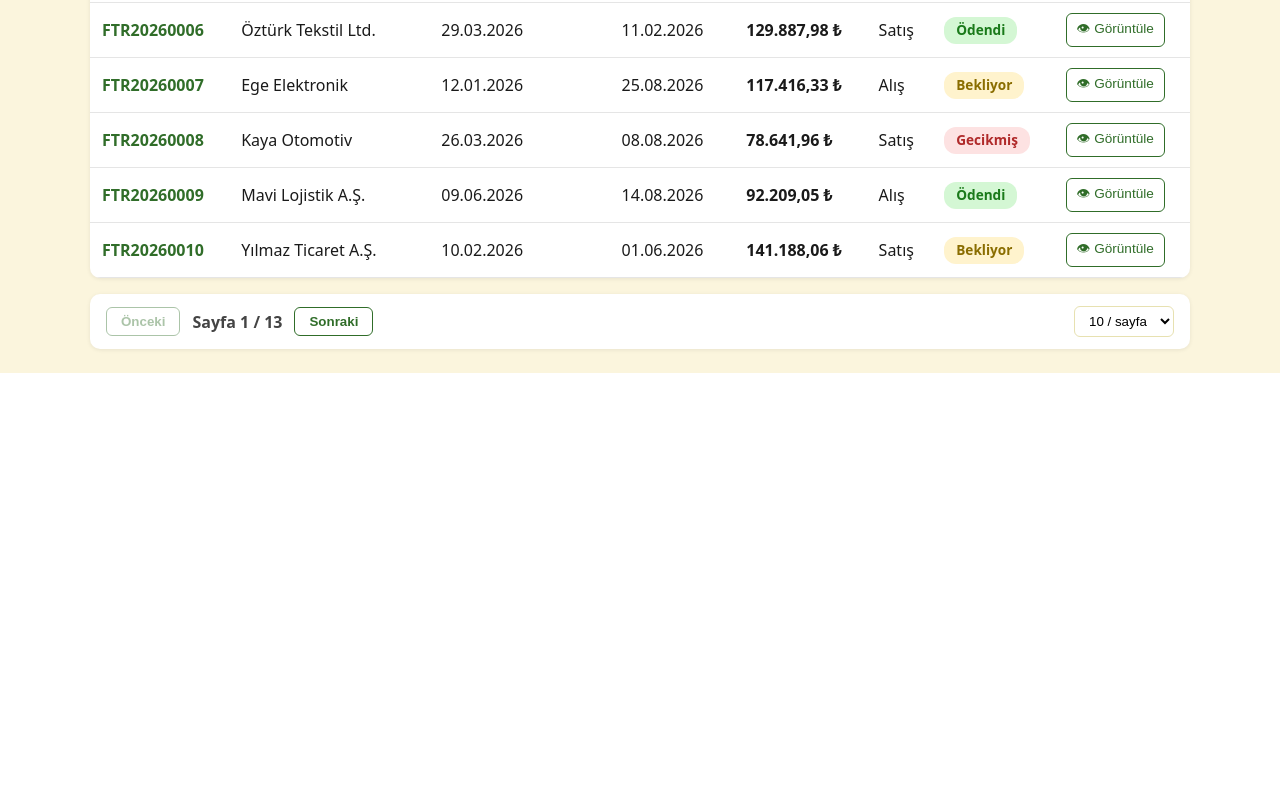
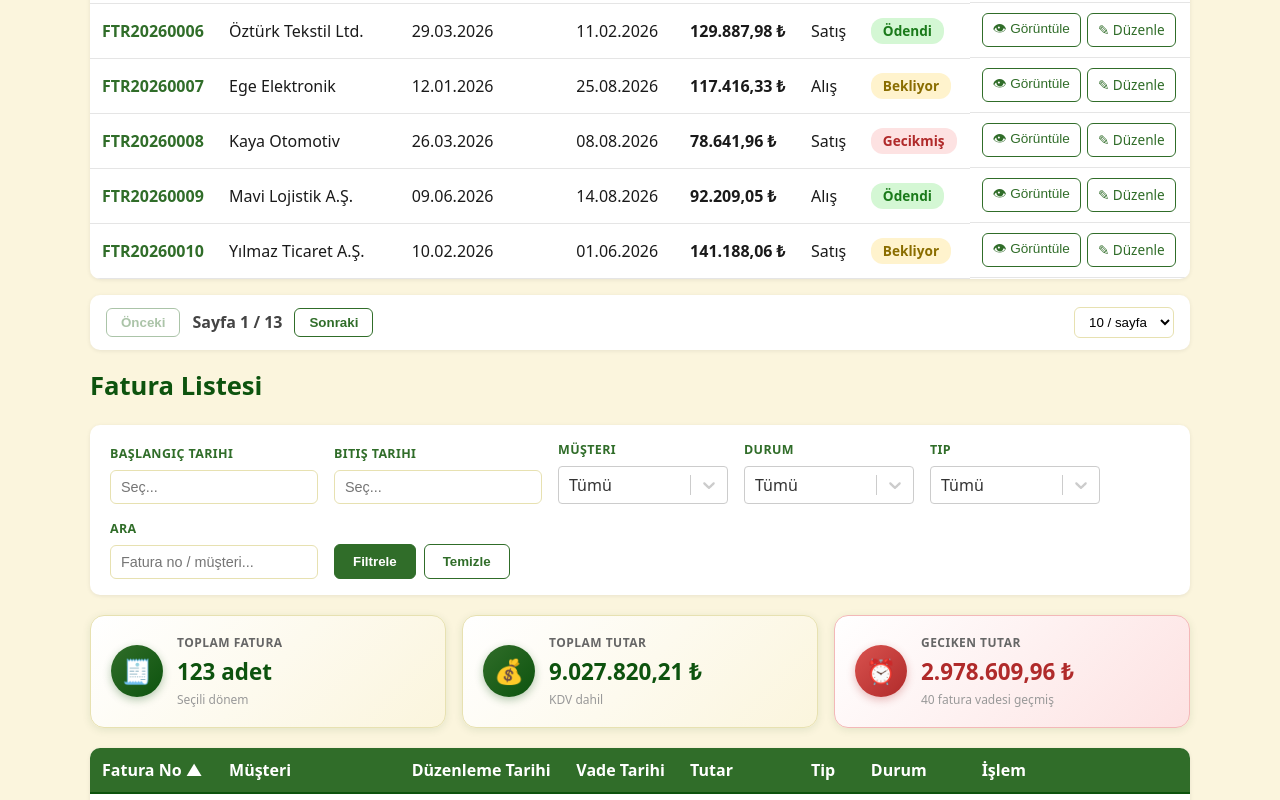
Before and after one commit to ErayErtac/fatura-liste, a React (Vite) app: page / in a window 1280 px wide. Shown: the part 800-1600 px from the top of the page. Before the commit the page ends 1173 px from the top, so only its background shows below. Built offline with nearby package versions, Linux system fonts and the light colour scheme; data requests are answered from the project's data file.

Commit message:
Fatura duzenleme ozelligi: dinamik route (/fatura-duzenle/:id), PUT istegi, form onceden doldurma

```diff
--- a/db.json
+++ b/db.json
@@ -6,9 +6,23 @@
       "musteri": "Kaya Otomotiv",
       "duzenlemeTarihi": "2026-01-05",
       "vadeTarihi": "2026-08-08",
-      "tutar": 80690.51,
+      "tutar": 90690,
       "tip": "Alış",
-      "durum": "Bekliyor"
+      "durum": "Bekliyor",
+      "kalemler": [
+        {
+          "id": "kalem-0",
+          "aciklama": "Genel",
+          "miktar": 1,
+          "birimFiyat": 80690
+        },
+        {
+          "id": "kalem-1",
+          "aciklama": "Genel2",
+          "miktar": 1,
+          "birimFiyat": 10000
+        }
+      ]
     },
     {
       "id": "inv-2",
--- a/src/App.tsx
+++ b/src/App.tsx
@@ -21,6 +21,11 @@ function App() {
         <Route path="/" element={<FaturaListesiSayfasi />} />
         <Route path="/yeni-fatura" element={<YeniFaturaSayfasi />} />
       </Routes>
+      <Routes>
+        <Route path="/" element={<FaturaListesiSayfasi />} />
+        <Route path="/yeni-fatura" element={<YeniFaturaSayfasi />} />
+        <Route path="/fatura-duzenle/:id" element={<YeniFaturaSayfasi />} />
+      </Routes>
     </div>
   )
 }
--- a/src/api/resources/invoice.ts
+++ b/src/api/resources/invoice.ts
@@ -10,3 +10,8 @@ export async function faturaOlustur(fatura: Invoice): Promise<Invoice> {
   const yanit = await http.post<Invoice>('/invoices', fatura)
   return yanit.data
 }
+
+export async function faturaGuncelle(fatura: Invoice): Promise<Invoice> {
+  const yanit = await http.put<Invoice>(`/invoices/${fatura.id}`, fatura)
+  return yanit.data
+}
--- a/src/components/InvoiceRow.module.scss
+++ b/src/components/InvoiceRow.module.scss
@@ -50,3 +50,25 @@
     background-color: #E7E1B1;
   }
 }
+
+.islemHucresi {
+  display: flex;
+  gap: 6px;
+}
+
+.editButton {
+  cursor: pointer;
+  border: 1px solid #306D29;
+  background-color: #fff;
+  border-radius: 6px;
+  padding: 4px 10px;
+  font-size: 0.85rem;
+  color: #306D29;
+  text-decoration: none;
+  display: inline-flex;
+  align-items: center;
+
+  &:hover {
+    background-color: #E7E1B1;
+  }
+}
--- a/src/components/InvoiceRow.tsx
+++ b/src/components/InvoiceRow.tsx
@@ -1,6 +1,7 @@
 import type { Invoice } from '../models/invoice'
 import { paraFormatla, tarihFormatla } from '../utils/format'
 import styles from './InvoiceRow.module.scss'
+import { Link } from 'react-router-dom'
 
 interface InvoiceRowProps {
   fatura: Invoice
@@ -24,7 +25,7 @@ function InvoiceRow({ fatura, onGoruntule }: InvoiceRowProps) {
       <td>
         <span className={`${styles.status} ${durumClass}`}>{fatura.durum}</span>
       </td>
-      <td>
+      <td className={styles.islemHucresi}>
         <button
           type="button"
           className={styles.viewButton}
@@ -33,6 +34,9 @@ function InvoiceRow({ fatura, onGoruntule }: InvoiceRowProps) {
         >
           👁 Görüntüle
         </button>
+        <Link to={`/fatura-duzenle/${fatura.id}`} className={styles.editButton} title="Faturayı düzenle">
+          ✎ Düzenle
+        </Link>
       </td>
     </tr>
   )
--- a/src/pages/YeniFaturaSayfasi.tsx
+++ b/src/pages/YeniFaturaSayfasi.tsx
@@ -1,5 +1,5 @@
 import { useRef } from 'react'
-import { useNavigate } from 'react-router-dom'
+import { useNavigate, useParams } from 'react-router-dom'
 import { Formik, Form, FieldArray } from 'formik'
 import * as Yup from 'yup'
 import Select from 'react-select'
@@ -8,7 +8,7 @@ import 'react-datepicker/dist/react-datepicker.css'
 import type { FaturaKalemi, FaturaTipi, Invoice } from '../models/invoice'
 import { paraFormatla } from '../utils/format'
 import { useAppDispatch, useAppSelector } from '../store/hook'
-import { faturaEkle } from '../store/invoice/invoiceSlice'
+import { faturaEkle, faturaDuzenle } from '../store/invoice/invoiceSlice'
 import styles from './YeniFaturaSayfasi.module.scss'
 
 interface YeniFaturaFormValues {
@@ -49,8 +49,18 @@ const dogrulamaSemasi = Yup.object({
 function YeniFaturaSayfasi() {
   const dispatch = useAppDispatch()
   const navigate = useNavigate()
+  const { id } = useParams<{ id: string }>()
+  const duzenlemeModu = Boolean(id)
+
   const faturalar = useAppSelector((state) => state.invoice.liste)
+  const duzenlenenFatura = duzenlemeModu ? faturalar.find((f) => f.id === id) : undefined
+
   const kalemSayaci = useRef(0)
+
+  function yeniKalemId() {
+    kalemSayaci.current += 1
+    return `kalem-${kalemSayaci.current}`
+  }
 
   const musteriler = Array.from(new Set(faturalar.map((f) => f.musteri))).sort()
   const musteriSecenekleri = musteriler.map((m) => ({ value: m, label: m }))
@@ -59,41 +69,63 @@ function YeniFaturaSayfasi() {
     { value: 'Alış', label: 'Alış' },
   ]
 
-  function yeniKalemId() {
-    kalemSayaci.current += 1
-    return `kalem-${kalemSayaci.current}`
-  }
+  // Düzenleme modundaysak ve fatura bulunduysa, formu onunla doldur.
+  // Eski (kalemsiz) faturalarda tek bir "Genel" kalem oluşturup mevcut tutarı koruyoruz.
+  const baslangicDegerleri: YeniFaturaFormValues = duzenlenenFatura
+    ? {
+        musteri: duzenlenenFatura.musteri,
+        duzenlemeTarihi: new Date(duzenlenenFatura.duzenlemeTarihi),
+        vadeTarihi: new Date(duzenlenenFatura.vadeTarihi),
+        tip: duzenlenenFatura.tip,
+        kalemler:
+          duzenlenenFatura.kalemler && duzenlenenFatura.kalemler.length > 0
+            ? duzenlenenFatura.kalemler
+            : [{ id: 'kalem-0', aciklama: 'Genel', miktar: 1, birimFiyat: duzenlenenFatura.tutar }],
+      }
+    : {
+        musteri: '',
+        duzenlemeTarihi: null,
+        vadeTarihi: null,
+        tip: '',
+        kalemler: [bosKalem('kalem-0')],
+      }
 
-  const baslangicDegerleri: YeniFaturaFormValues = {
-    musteri: '',
-    duzenlemeTarihi: null,
-    vadeTarihi: null,
-    tip: '',
-    kalemler: [bosKalem('kalem-0')],
+  if (duzenlemeModu && !duzenlenenFatura) {
+    return (
+      <div>
+        <h1>Fatura Bulunamadı</h1>
+        <p>Düzenlemek istediğiniz fatura bulunamadı. Liste yüklenmemiş ya da fatura silinmiş olabilir.</p>
+      </div>
+    )
   }
 
   return (
     <div>
-      <h1>Yeni Fatura</h1>
+      <h1>{duzenlemeModu ? `Fatura Düzenle — ${duzenlenenFatura!.faturaNo}` : 'Yeni Fatura'}</h1>
 
       <Formik
+        enableReinitialize
         initialValues={baslangicDegerleri}
         validationSchema={dogrulamaSemasi}
         onSubmit={async (degerler, { setSubmitting }) => {
-          const yeniFatura: Invoice = {
-            id: `inv-${Date.now()}`,
-            faturaNo: `FTR2026${String(faturalar.length + 1).padStart(4, '0')}`,
+          const guncelFatura: Invoice = {
+            id: duzenlemeModu ? duzenlenenFatura!.id : `inv-${Date.now()}`,
+            faturaNo: duzenlemeModu ? duzenlenenFatura!.faturaNo : `FTR2026${String(faturalar.length + 1).padStart(4, '0')}`,
             musteri: degerler.musteri,
             duzenlemeTarihi: degerler.duzenlemeTarihi!.toISOString().slice(0, 10),
             vadeTarihi: degerler.vadeTarihi!.toISOString().slice(0, 10),
             tutar: genelToplamHesapla(degerler.kalemler),
             tip: degerler.tip as FaturaTipi,
-            durum: 'Bekliyor',
+            durum: duzenlemeModu ? duzenlenenFatura!.durum : 'Bekliyor',
             kalemler: degerler.kalemler,
           }
 
           try {
-            await dispatch(faturaEkle(yeniFatura)).unwrap()
+            if (duzenlemeModu) {
+              await dispatch(faturaDuzenle(guncelFatura)).unwrap()
+            } else {
+              await dispatch(faturaEkle(guncelFatura)).unwrap()
+            }
             navigate('/')
           } catch {
             setSubmitting(false)
@@ -226,7 +258,7 @@ function YeniFaturaSayfasi() {
             </div>
 
             <button type="submit" className={styles.kaydetButon} disabled={isSubmitting}>
-              {isSubmitting ? 'Kaydediliyor...' : 'Faturayı Kaydet'}
+              {isSubmitting ? 'Kaydediliyor...' : duzenlemeModu ? 'Değişiklikleri Kaydet' : 'Faturayı Kaydet'}
             </button>
           </Form>
         )}
--- a/src/store/invoice/invoiceSlice.ts
+++ b/src/store/invoice/invoiceSlice.ts
@@ -1,6 +1,6 @@
 import { createSlice, createAsyncThunk } from '@reduxjs/toolkit'
 import type { Invoice } from '../../models/invoice'
-import { faturalariGetir, faturaOlustur } from '../../api/resources/invoice'
+import { faturalariGetir, faturaOlustur, faturaGuncelle } from '../../api/resources/invoice'
 
 interface InvoiceState {
   liste: Invoice[]
@@ -24,6 +24,11 @@ export const faturaEkle = createAsyncThunk('invoice/faturaEkle', async (fatura:
   return eklenenFatura
 })
 
+export const faturaDuzenle = createAsyncThunk('invoice/faturaDuzenle', async (fatura: Invoice) => {
+  const guncellenenFatura = await faturaGuncelle(fatura)
+  return guncellenenFatura
+})
+
 const invoiceSlice = createSlice({
   name: 'invoice',
   initialState: baslangicState,
@@ -45,6 +50,12 @@ const invoiceSlice = createSlice({
       .addCase(faturaEkle.fulfilled, (state, action) => {
         state.liste.unshift(action.payload)
       })
+      .addCase(faturaDuzenle.fulfilled, (state, action) => {
+        const index = state.liste.findIndex((f) => f.id === action.payload.id)
+        if (index !== -1) {
+          state.liste[index] = action.payload
+        }
+      })
   },
 })
 
```
